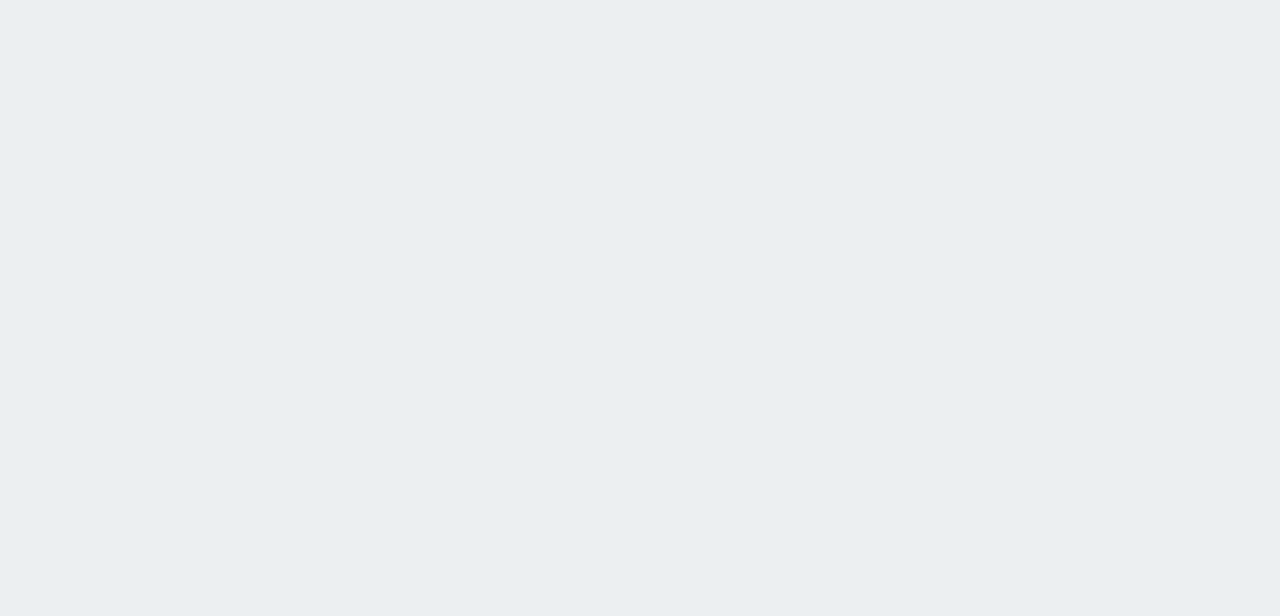
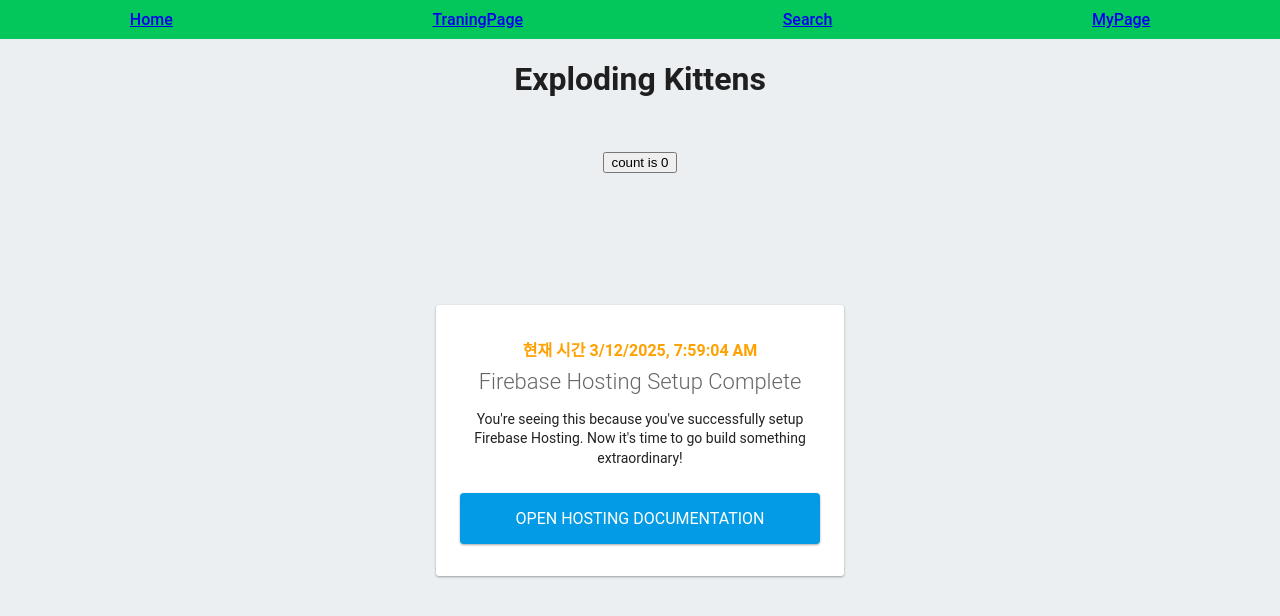
Before and after one commit to kgj960425/boardGameBoard, a React (Vite) app: page /TraningPage in a window 1280 px wide. Before the commit this address had no page. Shown: the top 616 px of the page. Built offline with nearby package versions, Linux system fonts and the light colour scheme; no server answers; the database is empty.

Commit message:
화면 분리

```diff
--- a/src/App.css
+++ b/src/App.css
@@ -1,7 +1,6 @@
 #root {
   max-width: 1280px;
   margin: 0 auto;
-  padding: 2rem;
   text-align: center;
 }
 
--- a/src/App.tsx
+++ b/src/App.tsx
@@ -2,8 +2,10 @@
 import './App.css'
 import { Route, Routes } from 'react-router-dom';
 import LandingPage from './pages/LandingPage.tsx';
-// import TraningPage from './pages/TraningPage.tsx';
+import TraningPage from './pages/TraningPage.tsx';
 import Loading from './pages/Loading.tsx';
+import Navbar from './pages/Navbar.tsx';
+// import Layout from './views/layout/Layout.tsx';
 
 // @ts-ignore
 const Main = React.lazy(() => import("./pages/LandingPage"))
@@ -11,11 +13,12 @@
 function App() {
   return (
     <Suspense fallback={<Loading />}>
-      <Routes>
-          <Route path="/" element={<LandingPage/>} />
-          {/* <Route path="/" element={<TraningPage/>} /> */}
-      </Routes>
-  </Suspense>
+      <Navbar />
+        <Routes>
+            <Route path="/" element={<LandingPage/>} />
+            <Route path="/TraningPage" element={<TraningPage/>} />
+        </Routes>
+    </Suspense>
   );
 }
 
--- a/src/index.css
+++ b/src/index.css
@@ -1,5 +1,12 @@
-*{margin:0; padding:0; box-sizing: border-box;}
-/* :root {
+.body {
+  margin: 0;
+  display: absolute;
+  place-items: center;
+  min-width: 1%;
+  min-height: 1%;
+}
+
+.root {
   font-family: system-ui, Avenir, Helvetica, Arial, sans-serif;
   line-height: 1.5;
   font-weight: 400;
@@ -12,58 +19,4 @@
   text-rendering: optimizeLegibility;
   -webkit-font-smoothing: antialiased;
   -moz-osx-font-smoothing: grayscale;
-} */
-
-a {
-  font-weight: 500;
-  color: #646cff;
-  text-decoration: inherit;
 }
-a:hover {
-  color: #535bf2;
-}
-
-body {
-  margin: 0;
-  display: flex;
-  place-items: center;
-  min-width: 320px;
-  min-height: 100vh;
-}
-
-h1 {
-  font-size: 3.2em;
-  line-height: 1.1;
-}
-
-button {
-  border-radius: 8px;
-  border: 1px solid transparent;
-  padding: 0.6em 1.2em;
-  font-size: 1em;
-  font-weight: 500;
-  font-family: inherit;
-  background-color: #1a1a1a;
-  cursor: pointer;
-  transition: border-color 0.25s;
-}
-button:hover {
-  border-color: #646cff;
-}
-button:focus,
-button:focus-visible {
-  outline: 4px auto -webkit-focus-ring-color;
-}
-
-@media (prefers-color-scheme: light) {
-  :root {
-    color: #213547;
-    background-color: #ffffff;
-  }
-  a:hover {
-    color: #747bff;
-  }
-  button {
-    background-color: #f9f9f9;
-  }
-}
--- a/src/pages/LandingPage.tsx
+++ b/src/pages/LandingPage.tsx
@@ -1,8 +1,17 @@
+import Navbar from "./Navbar";
+
 function LandingPage() {
     return (
-        <div>
-            LandingPage
-        </div>
+        <>
+            <div>
+                LandingPage
+            </div>
+            {/*일단
+            1) 랜딩 페이지는 접속하면 무조건 보이도록 빈 페이지로 만들어 놓고
+            2) 로그인 페이지로 이동하는 버튼을 따로 만들어 놓는다.
+            3) Navbar는 항상 페이지 상단에 노출되도록 할 것.
+            */}
+        </>
     )
 }
 
--- a/src/pages/Navbar.css
+++ b/src/pages/Navbar.css
@@ -1,79 +1,30 @@
-body {
-    margin: 0;
-    padding: 0;
-  }
+nav {
+  height: 100%;
+  display: flex;
+  align-items: center;
+  justify-content: space-around;
+  background-color: #03c75a; /* 네이버 그린 */
+  padding: 0 0 0 0;
 
-  .navbar {
-    background-color: #212529 !important;
-    display: flex;
-    flex-direction: column;
-    font-size: 20px;
-    font-weight: 500;
-    line-height: 30px;
-    padding: 20px 20px 10px;
-    padding-bottom: 10px;
-    color: var(--text-primary);
-    text-transform: capitalize;
-  }
+}
 
-  .navbar-brand {
-    font-size: 1.5rem;
-    font-weight: bold;
-    color: white !important;
-  }
+nav > div {
+  color: white;
+  font-size: 16px;
+  font-weight: 500;
+  padding: 10px 15px;
+  text-decoration: none;
+  position: relative;
+}
 
-  .navbar-nav .nav-link {
-    font-size: 1rem;
-    color: rgba(255, 255, 255, 0.75) !important;
-    margin-right: 15px;
-    transition: color 0.3s ease-in-out;
-  }
-
-  .navbar-nav .nav-link:hover,
-  .navbar-nav .nav-link.active {
-    color: white !important;
-  }
-
-  .search-container {
-    width: auto;
-  }
-
-  .search-input {
-    width: 250px;  /* 기본 크기 */
-    border-radius: 5px;
-    border: none;
-    padding: 5px 10px;
-    transition: width 0.3s ease-in-out;
-  }
-
-  /* 화면 크기에 따라 검색창 크기 조정 */
-  @media (max-width: 1200px) {
-    .search-input {
-      width: 200px;
-    }
-  }
-
-  @media (max-width: 991px) { /* 모바일 화면 */
-    .navbar-collapse {
-      text-align: center;
-    }
-
-    .navbar-nav {
-      width: 100%;
-      display: flex;
-      flex-direction: row;
-      justify-content: center;
-    }
-
-    .search-container {
-      width: 100%;
-      display: flex;
-      justify-content: center;
-      margin-top: 10px;
-    }
-
-    .search-input {
-      width: 90%;
-      max-width: 300px;
-    }
-  }
+.nav >div.active::after {
+  content: "";
+  position: absolute;
+  left: 50%;
+  bottom: -5px;
+  width: 8px;
+  height: 4px;
+  background-color: white;
+  transform: translateX(-50%);
+  border-radius: 2px;
+}
--- a/src/pages/Navbar.tsx
+++ b/src/pages/Navbar.tsx
@@ -1,35 +1,28 @@
 import "./Navbar.css";
+import { NavLink } from "react-router-dom";
 
 const Navbar = () => {
   return (
-    <nav className="navbar navbar-expand-lg navbar-dark bg-dark">
-      <div className="container"> {/* 여기서 container 사용 */}
-        <a className="navbar-brand" href="#">Always expand</a>
-        <button
-          className="navbar-toggler"
-          type="button"
-          data-bs-toggle="collapse"
-          data-bs-target="#navbarNav"
-          aria-controls="navbarNav"
-          aria-expanded="false"
-          aria-label="Toggle navigation"
-        >
-          <span className="navbar-toggler-icon"></span>
-        </button>
-
-        <div className="collapse navbar-collapse" id="navbarNav">
-          <ul className="navbar-nav me-auto">
-            <li className="nav-item">
-              <a className="nav-link active" aria-current="page" href="#">Home</a>
-            </li>
-            <li className="nav-item">
-              <a className="nav-link" href="#">Link</a>
-            </li>
-          </ul>
-          <form className="d-flex search-container">
-            <input className="form-control search-input" type="search" placeholder="Search" aria-label="Search" />
-          </form>
-        </div>
+    <nav>
+      <div>
+        <NavLink to="/">
+          Home
+        </NavLink>
+      </div>
+      <div>
+        <NavLink to="/TraningPage">
+          TraningPage
+        </NavLink>
+      </div>
+      <div>
+        <NavLink to="/search">
+          Search
+        </NavLink>
+      </div>
+      <div>
+        <NavLink to="/mypage">
+          MyPage
+        </NavLink>
       </div>
     </nav>
   );
--- a/src/pages/TraningPage.tsx
+++ b/src/pages/TraningPage.tsx
@@ -3,7 +3,7 @@
 import { db } from './firebase.tsx'
 import { doc, getDocs, getDoc, collection } from 'firebase/firestore'
 
-function TraninngPage() {
+function TraningPage() {
   const [count, setCount] = useState(0)
   const [nowTime, setNowTime] = useState("");
   const [test, setTest] = useState<any>()
@@ -58,7 +58,6 @@
 
   return (
     <>
-      <Navbar />
       <h1>Exploding Kittens</h1>
       <div className="card">
         <div>
@@ -79,4 +78,4 @@
   )
 }
 
-export default TraninngPage
+export default TraningPage
--- /dev/null
+++ b/src/views/layout/Layout.tsx
@@ -0,0 +1,16 @@
+import { Outlet } from "react-router-dom";
+import Navbar from "../../pages/Navbar";
+import "../../pages/Navbar.css";
+
+const Layout = () => {
+  return (
+    <>
+      <Navbar />
+      <div className="content">
+        <Outlet /> {/* 네비게이션 아래의 페이지 변경 */}
+      </div>
+    </>
+  );
+};
+
+export default Layout;
```
